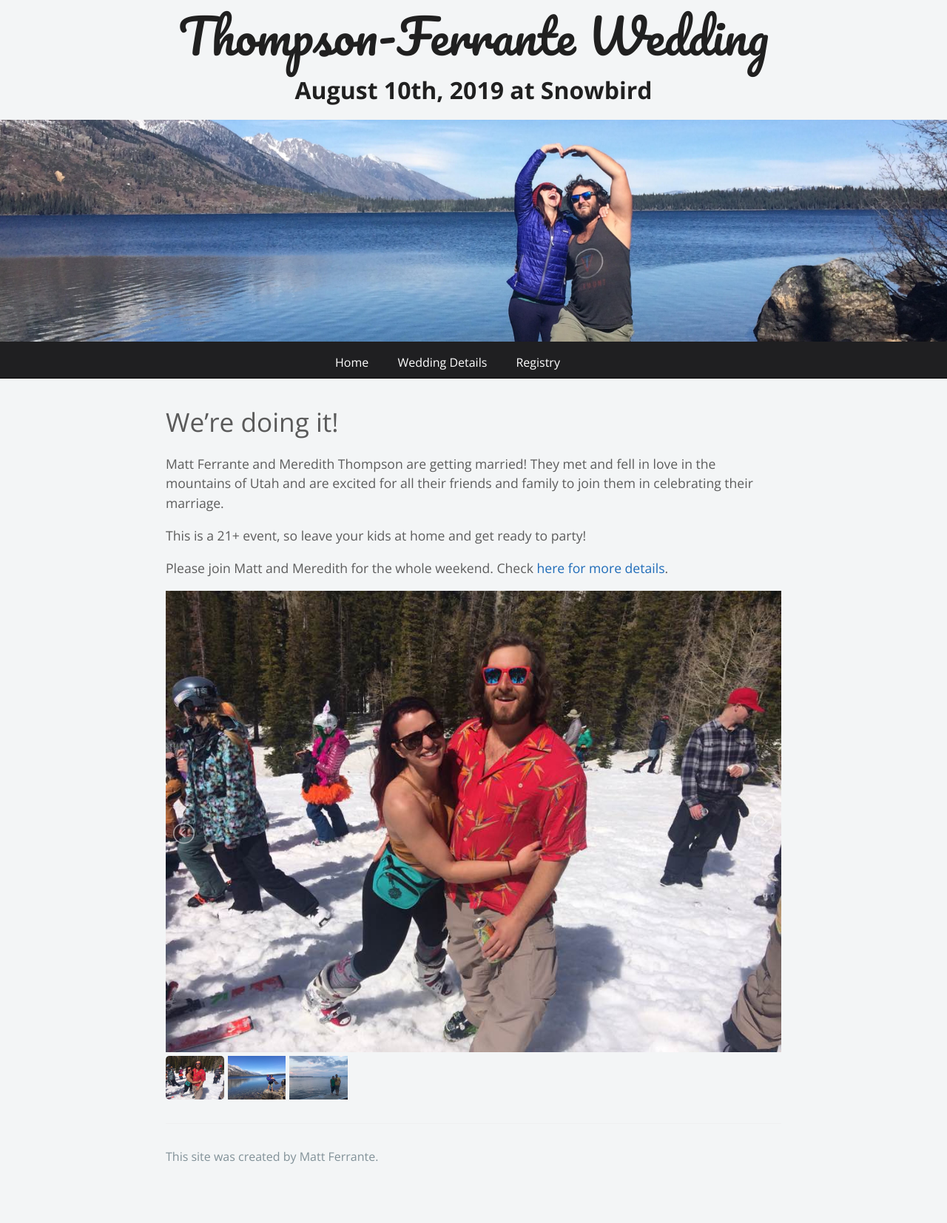
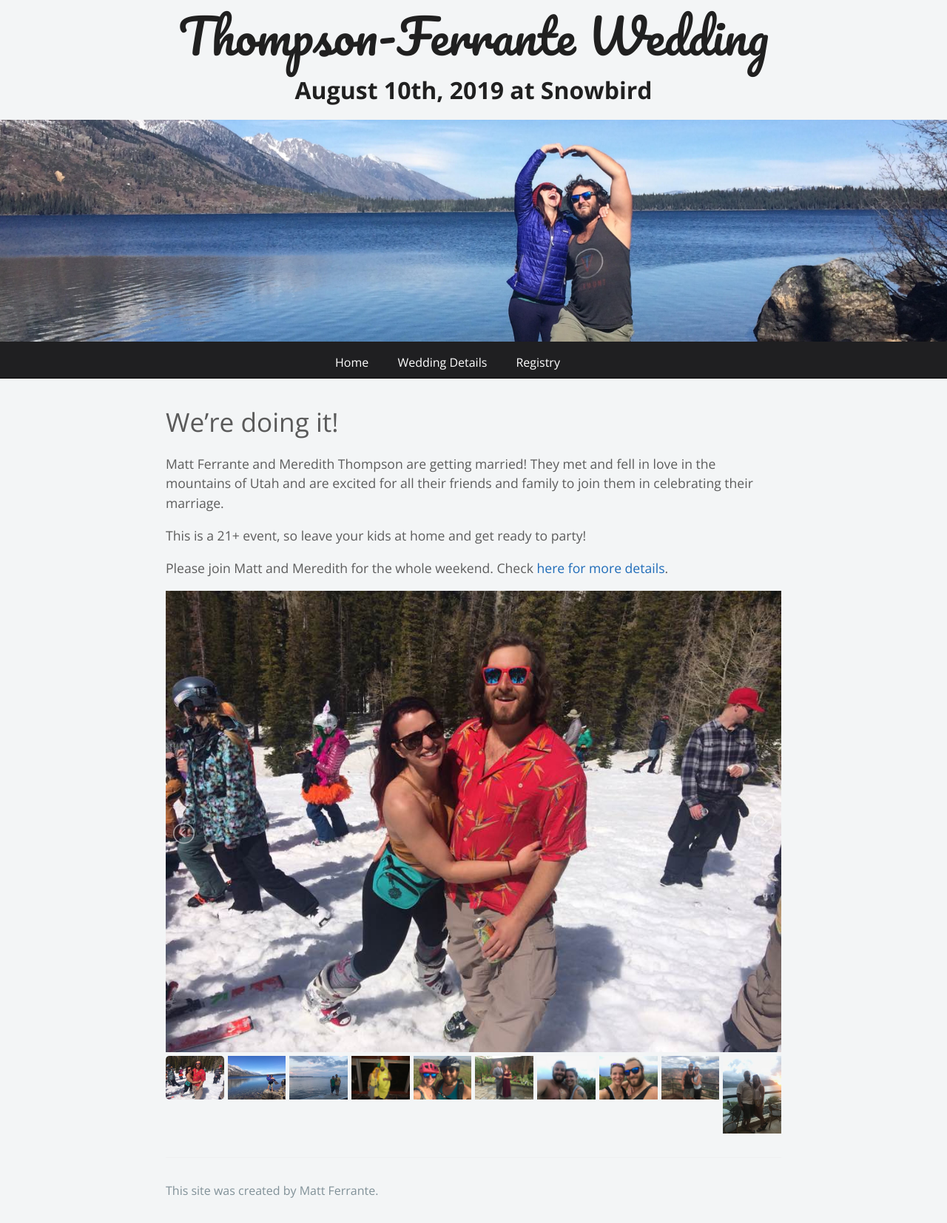
Before and after one commit to ferrants/weddingwebsite, a Jekyll site: the page built from index.md, in a window 1280 px wide. Shown: the whole page at 74% size. Built offline with Jekyll 4.4.1, drawn with Linux system fonts in a browser that asks for light colours; nearby versions of some CDN libraries; our own code applies the rules of GitHub Pages for plain Markdown files; before the commit the page ends 1608 px from its top, so only the background shows below that.

Commit message:
more pics

```diff
--- a/_includes/gallery.html
+++ b/_includes/gallery.html
@@ -8,6 +8,51 @@
         </li>
         <li data-thumb="{{ site.github.url }}/assets/img/img_burlington.jpg">
             <img src="{{ site.github.url }}/assets/img/img_burlington.jpg" />
+        </li>
+        <li data-thumb="{{ site.github.url }}/assets/img/banana.jpg">
+            <img src="{{ site.github.url }}/assets/img/banana.jpg" />
+        </li>
+        <li data-thumb="{{ site.github.url }}/assets/img/biking.jpg">
+            <img src="{{ site.github.url }}/assets/img/biking.jpg" />
+        </li>
+        <li data-thumb="{{ site.github.url }}/assets/img/classy.jpg">
+            <img src="{{ site.github.url }}/assets/img/classy.jpg" />
+        </li>
+        <li data-thumb="{{ site.github.url }}/assets/img/engaged.jpg">
+            <img src="{{ site.github.url }}/assets/img/engaged.jpg" />
+        </li>
+        <li data-thumb="{{ site.github.url }}/assets/img/engaged2.jpg">
+            <img src="{{ site.github.url }}/assets/img/engaged2.jpg" />
+        </li>
+        <li data-thumb="{{ site.github.url }}/assets/img/hawaii.jpg">
+            <img src="{{ site.github.url }}/assets/img/hawaii.jpg" />
+        </li>
+        <li data-thumb="{{ site.github.url }}/assets/img/hawaii2.jpg">
+            <img src="{{ site.github.url }}/assets/img/hawaii2.jpg" />
+        </li>
+        <li data-thumb="{{ site.github.url }}/assets/img/hawaii3.jpg">
+            <img src="{{ site.github.url }}/assets/img/hawaii3.jpg" />
+        </li>
+        <li data-thumb="{{ site.github.url }}/assets/img/helicopter.jpg">
+            <img src="{{ site.github.url }}/assets/img/helicopter.jpg" />
+        </li>
+        <li data-thumb="{{ site.github.url }}/assets/img/jackson3.jpg">
+            <img src="{{ site.github.url }}/assets/img/jackson3.jpg" />
+        </li>
+        <li data-thumb="{{ site.github.url }}/assets/img/red_rocks.JPG">
+            <img src="{{ site.github.url }}/assets/img/red_rocks.JPG" />
+        </li>
+        <li data-thumb="{{ site.github.url }}/assets/img/shrek.jpg">
+            <img src="{{ site.github.url }}/assets/img/shrek.jpg" />
+        </li>
+        <li data-thumb="{{ site.github.url }}/assets/img/waterfall_1.jpg">
+            <img src="{{ site.github.url }}/assets/img/waterfall_1.jpg" />
+        </li>
+        <li data-thumb="{{ site.github.url }}/assets/img/waterfall_2.jpg">
+            <img src="{{ site.github.url }}/assets/img/waterfall_2.jpg" />
+        </li>
+        <li data-thumb="{{ site.github.url }}/assets/img/wedding.JPG">
+            <img src="{{ site.github.url }}/assets/img/wedding.JPG" />
         </li>
     </ul>
 </div>
```
Also changed, not shown: assets/img/banana.jpg (added), assets/img/biking.jpg (added), assets/img/classy.jpg (added), assets/img/engaged.jpg (added), assets/img/engaged2.jpg (added), assets/img/hawaii.jpg (added), assets/img/hawaii2.jpg (added), assets/img/hawaii3.jpg (added), assets/img/helicopter.jpg (added), assets/img/jackson3.jpg (added), assets/img/red_rocks.JPG (added), assets/img/shrek.jpg (added), assets/img/waterfall_1.JPG (added), assets/img/waterfall_2.jpg (added), 1 more files.
